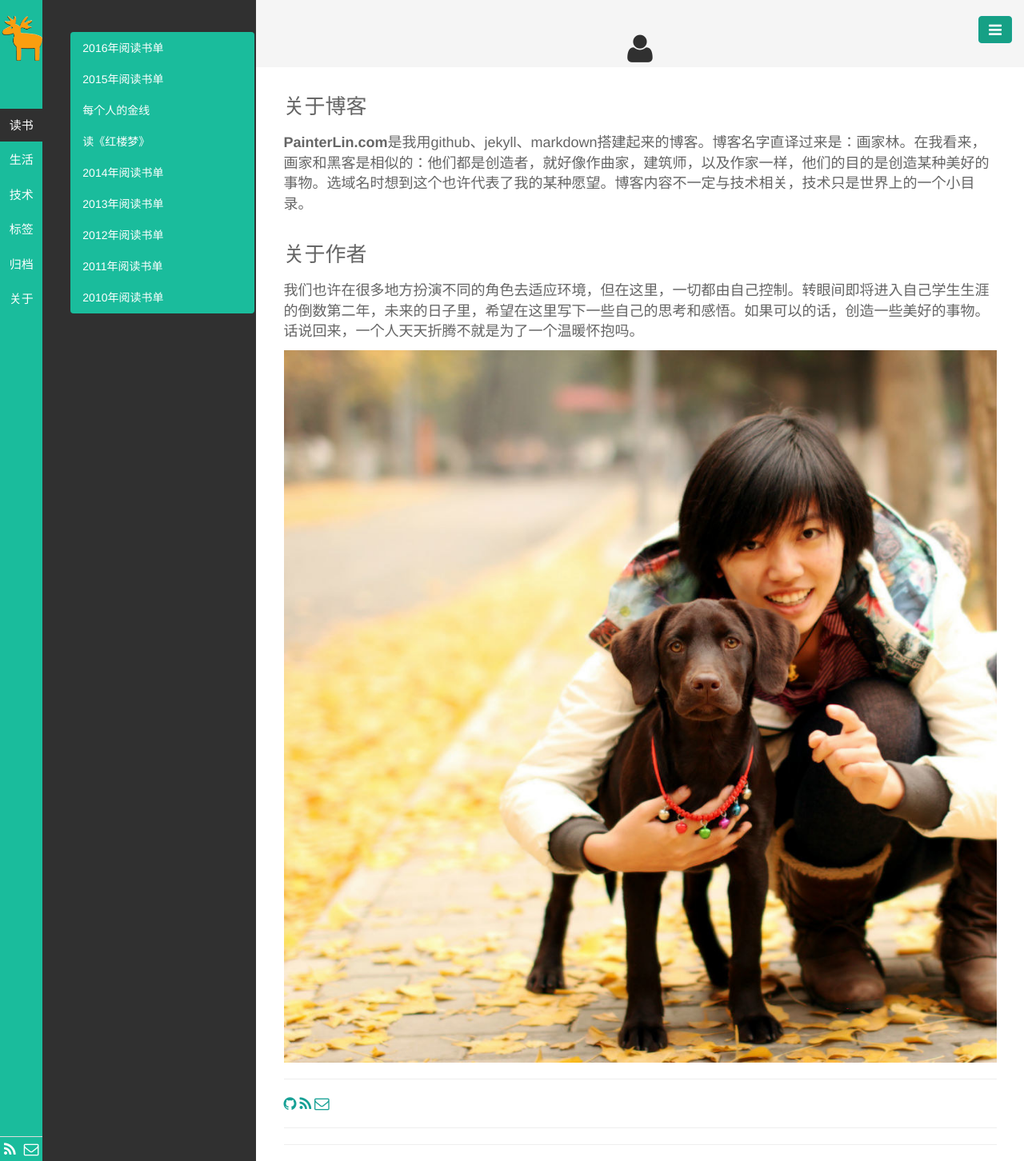
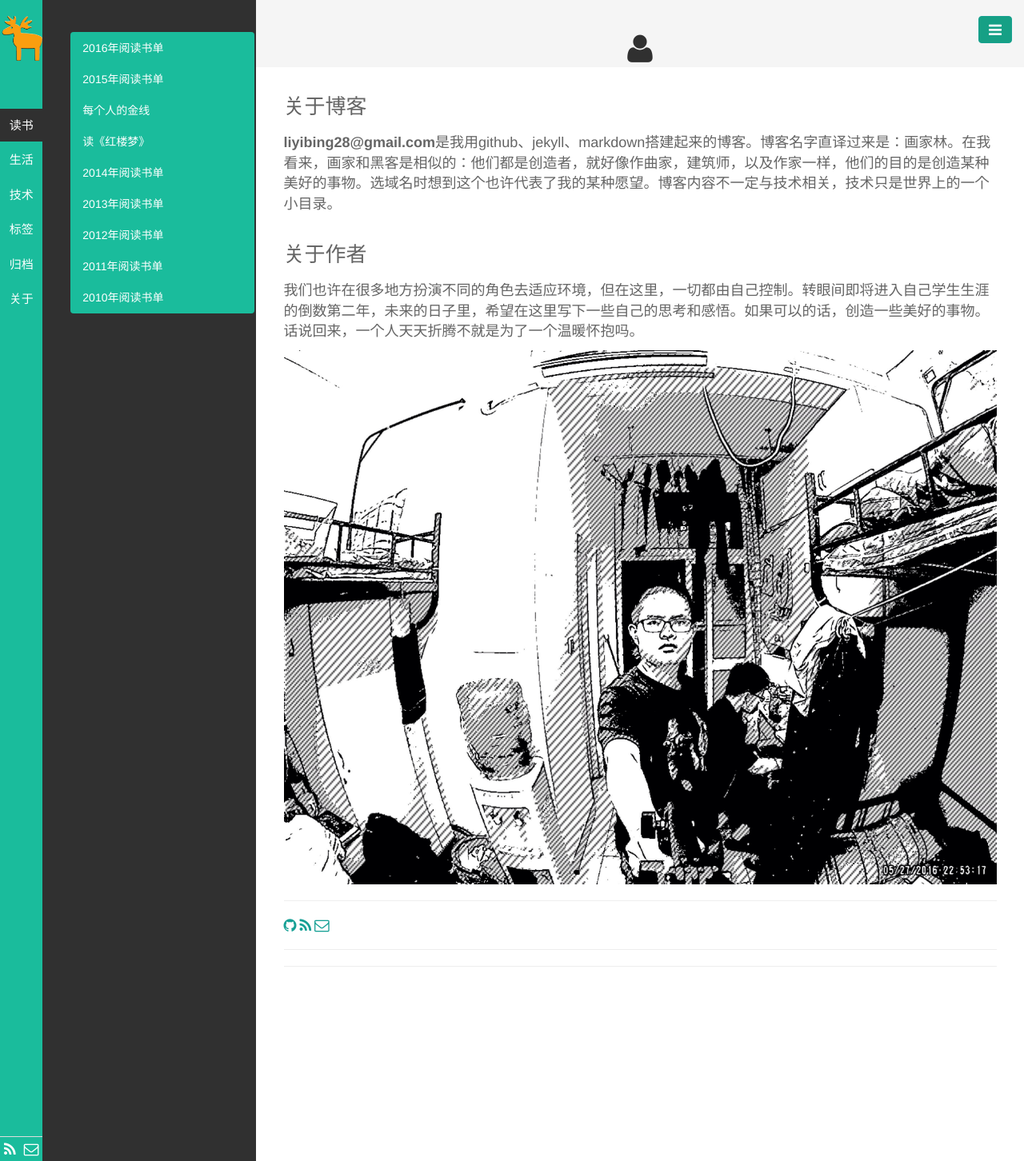
Before and after one commit to liyibing28/liyibing28.github.io, a Jekyll site: the page built from pages/about.html, in a window 1280 px wide. Shown: the whole page at 80% size. Built offline with Jekyll 4.4.1, drawn with Linux system fonts in a browser that asks for light colours.

Commit message:
Chuanzhaopian

```diff
--- a/pages/about.html
+++ b/pages/about.html
@@ -4,12 +4,12 @@ title: <i class="fa fa-user fa-lg"></i>
 titlename: 关于
 ---
 <h3>关于博客</h3>
-<p style=font-size:18px><B>PainterLin.com</B>是我用github、jekyll、markdown搭建起来的博客。博客名字直译过来是：画家林。在我看来，画家和黑客是相似的：他们都是创造者，就好像作曲家，建筑师，以及作家一样，他们的目的是创造某种美好的事物。选域名时想到这个也许代表了我的某种愿望。博客内容不一定与技术相关，技术只是世界上的一个小目录。</p>
+<p style=font-size:18px><B>liyibing28@gmail.com</B>是我用github、jekyll、markdown搭建起来的博客。博客名字直译过来是：画家林。在我看来，画家和黑客是相似的：他们都是创造者，就好像作曲家，建筑师，以及作家一样，他们的目的是创造某种美好的事物。选域名时想到这个也许代表了我的某种愿望。博客内容不一定与技术相关，技术只是世界上的一个小目录。</p>
 
 <h3>关于作者</h3>
 <p style=font-size:18px>我们也许在很多地方扮演不同的角色去适应环境，但在这里，一切都由自己控制。转眼间即将进入自己学生生涯的倒数第二年，未来的日子里，希望在这里写下一些自己的思考和感悟。如果可以的话，创造一些美好的事物。话说回来，一个人天天折腾不就是为了一个温暖怀抱吗。</p>
 
-<center><img src="/public/img/dog.jpg" style="width:100%"></center>
+<center><img src="/public/img/liyibing.JPG" style="width:100%"></center>
 
 <hr>
 <!--
```
Also changed, not shown: public/img/liyibing.JPG (added).
